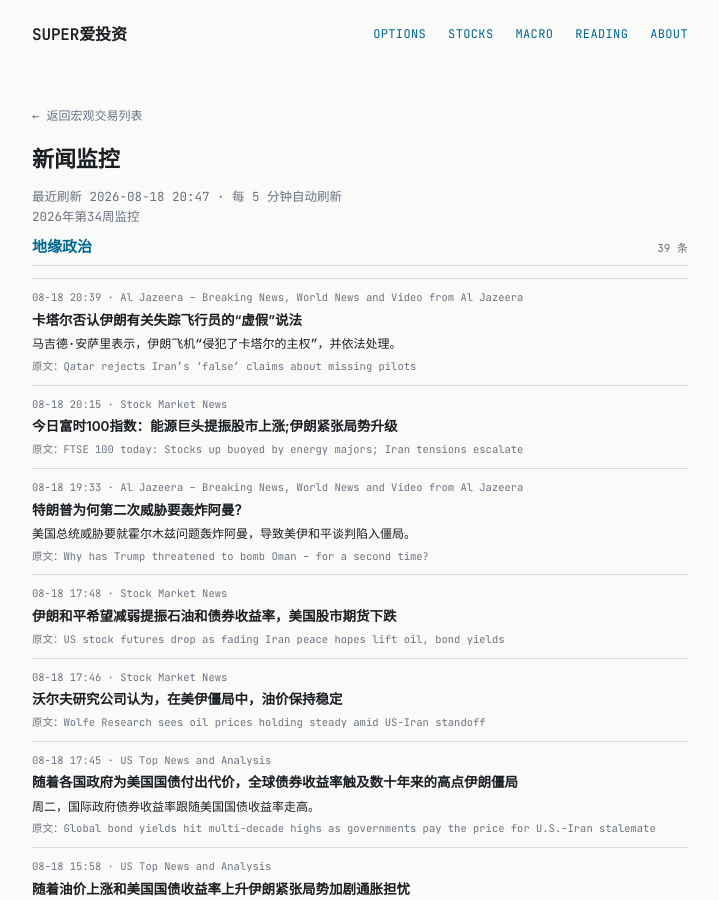
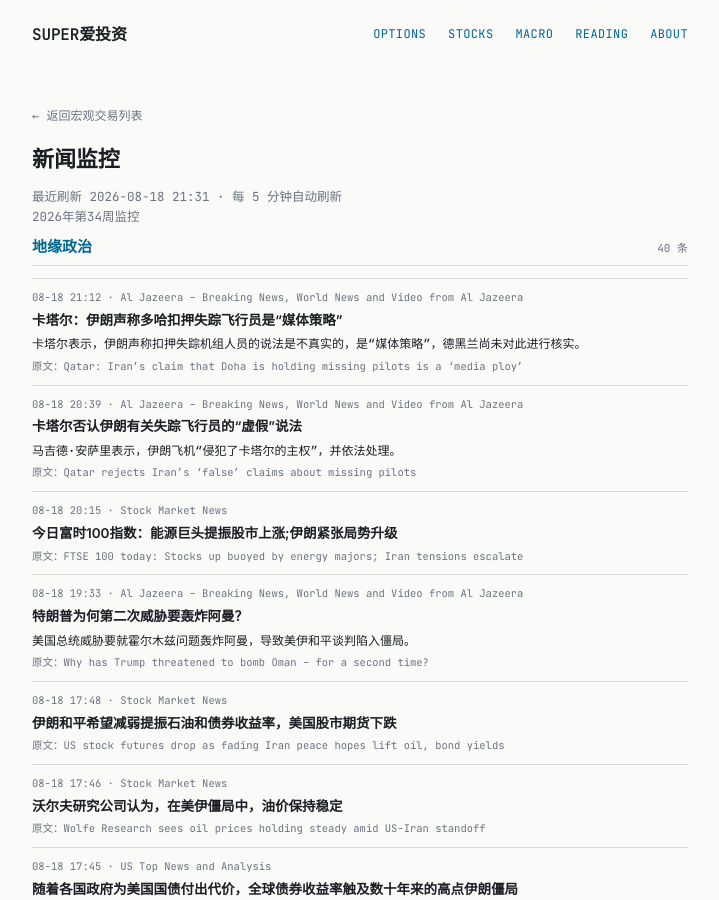
Before and after one commit to tang3super/tang3super.github.io, a Jekyll site: the page built from macro-trade/news-digest.md, in a window 1280 px wide and 900 px high. Shown: the whole window, without its empty margins (280-999 px from the left). Built offline with Jekyll 4.4.1, drawn with Linux system fonts in a browser that asks for light colours.

Commit message:
sync news-digest article

```diff
--- a/macro-trade/news-digest.md
+++ b/macro-trade/news-digest.md
@@ -5,11 +5,18 @@ title: 新闻监控
 date: '2026-08-18'
 summary: 2026年第34周监控
 week_label: 2026年第34周监控
-last_updated: 2026-08-18 20:47
+last_updated: 2026-08-18 21:31
 refresh_note: 每 5 分钟自动刷新
 topics:
 - name: 地缘政治
   items:
+  - title: 'Qatar: Iran’s claim that Doha is holding missing pilots is a ‘media ploy’'
+    summary: Qatar says Iran’s claim it is holding missing aircrew is untrue and a “media ploy”, with Tehran yet to verify it.
+    link: https://www.aljazeera.com/video/newsfeed/2026/8/18/qatar-irans-claim-that-doha-is-holding-missing-pilots-is-a-media-ploy?traffic_source=rss
+    source: Al Jazeera – Breaking News, World News and Video from Al Jazeera
+    time: 08-18 21:12
+    title_zh: 卡塔尔：伊朗声称多哈扣押失踪飞行员是“媒体策略”
+    summary_zh: 卡塔尔表示，伊朗声称扣押失踪机组人员的说法是不真实的，是“媒体策略”，德黑兰尚未对此进行核实。
   - title: Qatar rejects Iran’s ‘false’ claims about missing pilots
     summary: Majed al-Ansari says the Iranian planes 'violated Qatar’s sovereignty' and were dealt with in accordance with the law.
     link: https://www.aljazeera.com/news/2026/8/18/qatar-rejects-irans-false-claims-about-missing-pilots?traffic_source=rss
```
